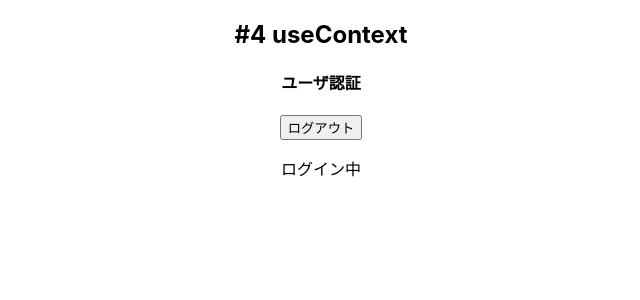
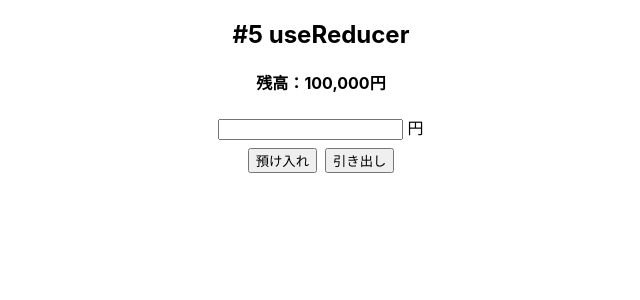
Before and after one commit to tokuyama-shouta/portfolio-app, a React (Create React App) app: page / in a window 1280 px wide. Shown: the top 300 px of the page, without its empty margins (319-959 px from the left). Built offline with nearby package versions, Linux system fonts and the light colour scheme.

Commit message:
useReducer

```diff
--- a/src/App.js
+++ b/src/App.js
@@ -1,7 +1,7 @@
 import React from 'react';
 import { AuthProvider } from './context/AuthContext';
 import './App.css';
-import UserAuth from './components/userAuth/UserAuth';
+import Bank from './pages/bank/Bank'
 
 
 function App() {
@@ -9,8 +9,9 @@ function App() {
   return (
     <AuthProvider>
       <div className="App">
-        <h2>#4 useContext</h2>
-        <UserAuth/>
+        <h2>#5 useReducer</h2>
+        <Bank/>
+
       </div>
     </AuthProvider>
   );
--- /dev/null
+++ b/src/pages/bank/Bank.jsx
@@ -0,0 +1,38 @@
+import React, {useReducer} from 'react';
+import styles from './Bank.module.scss';
+
+const initialState = {
+  savings: 100000,
+};
+
+const reducer = (state,action) => {
+  switch(action.type){
+    case 'DEPOSIT':
+      return {...state, savings: state.savings + action.payload};
+    case 'WITHDRAW':
+      return {...state, savings: state.savings - action.payload};
+    default:
+      return state;
+  }
+};
+
+function Bank() {
+  const [state,dispatch] = useReducer(reducer, initialState);
+  return (
+    <div>
+      <h4>残高：{state.savings.toLocaleString()}円</h4>
+      <div className={styles.operationArea}>
+        <div>
+          <input/>
+          <span>円</span>
+        </div>
+        <div className={styles.buttons}>
+          <button>預け入れ</button>
+          <button>引き出し</button>
+        </div>
+      </div>
+    </div>
+  )
+}
+
+export default Bank
--- /dev/null
+++ b/src/pages/bank/Bank.module.css
@@ -0,0 +1,18 @@
+.operationArea {
+  display: flex;
+  flex-direction: column;
+  align-items: center;
+}
+
+.operationArea span {
+  margin-left: 4px;
+}
+
+.operationArea .buttons {
+  margin-top: 8px;
+}
+
+.operationArea .buttons button {
+  margin-left: 4px;
+  margin-right: 4px;
+}
--- /dev/null
+++ b/src/pages/bank/Bank.module.min.css
@@ -0,0 +1 @@
+.operationArea{display:flex;flex-direction:column;align-items:center}.operationArea span{margin-left:4px}.operationArea .buttons{margin-top:8px}.operationArea .buttons button{margin-left:4px;margin-right:4px}
--- /dev/null
+++ b/src/pages/bank/Bank.module.scss
@@ -0,0 +1,18 @@
+.operationArea{
+  display: flex;
+  flex-direction: column;
+  align-items: center;
+
+  span{
+    margin-left: 4px;
+  }
+
+  .buttons {
+    margin-top: 8px;
+
+    button{
+      margin-left: 4px;
+      margin-right: 4px;
+    }
+  }
+}
```
